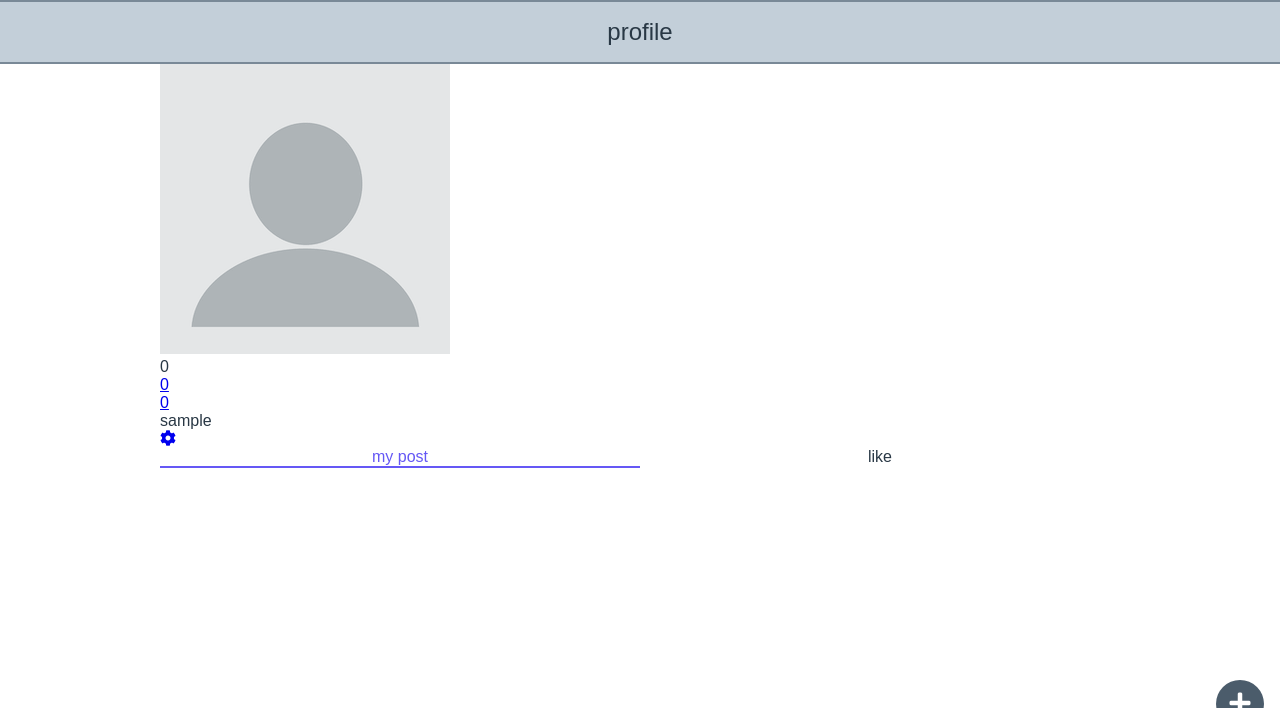
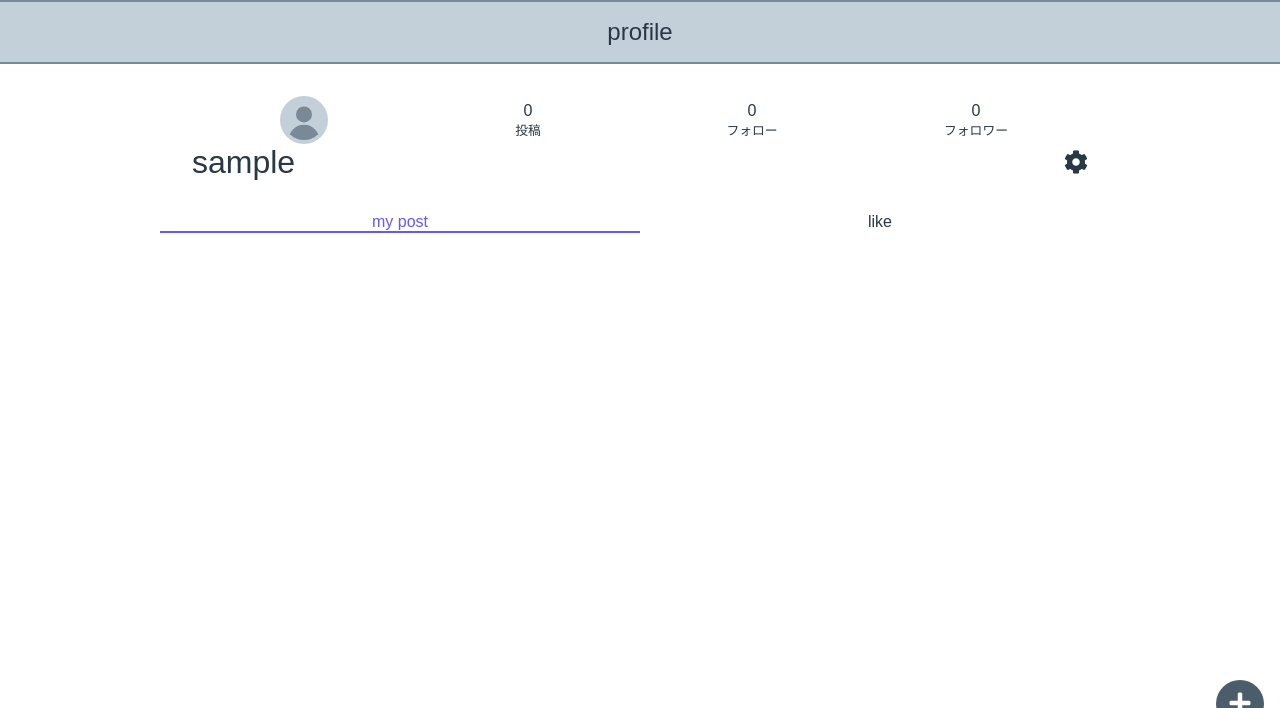
Before and after one commit to BeEngineer-Organization/BeEngram, a Django app: page /profile/1 in a window 1280 px wide. Shown: the top 708 px of the page. Run offline with Django 4.2, Linux system fonts and the light colour scheme; the visitor is signed in with stand-in values (Sample User, id 1); data comes from the database, SQL or seed files in the repository; data that the repository does not hold is empty.

Commit message:
style for profile page

```diff
--- a/main/static/main/css/style.css
+++ b/main/static/main/css/style.css
@@ -370,3 +370,87 @@ body {
     display: block;
     margin: 32px 0;
 }
+
+.profile {
+    /* width: 100%; */
+    margin: 32px;
+}
+
+.profile__row {
+    display: flex;
+    justify-content: center;
+}
+
+.profile__row > * {
+    flex: 1;
+}
+
+.profile__icon {
+    display: flex;
+    justify-content: center;
+    align-items: center;
+}
+
+.profile__icon img {
+    width: 48px;
+    height: 48px;
+    border-radius: 50%;
+}
+
+.profile-counter {
+    display: flex;
+    flex-direction: column;
+    justify-content: center;
+    align-items: center;
+}
+
+a.profile-counter {
+    color: inherit;
+    text-decoration: none;
+}
+
+.profile-counter__label {
+    font-size: 0.8em;
+}
+
+.profile__username {
+    font-size: 32px;
+}
+
+.profile__setting {
+    display: flex;
+    align-items: center;
+    flex: 0;
+    font-size: 24px;
+}
+
+.profile__setting a {
+    color: inherit;
+    text-decoration: none;
+}
+
+.post-tabs {
+    position: sticky;
+    top: 64px;
+    background-color: var(--white);
+    z-index: 1;
+}
+
+.post-grid {
+    display: flex;
+    flex-wrap: wrap;
+    justify-content: center;
+    align-items: center;
+    width: 100%;
+}
+
+.post-grid__item {
+    /* display: flex; */
+    padding: 4px;
+    flex: 0 0 calc(100% / 3);
+}
+
+.post-grid__item img {
+    display: block;
+    width: 100%;
+}
--- a/main/templates/main/user_detail.html
+++ b/main/templates/main/user_detail.html
@@ -4,22 +4,34 @@
 {% block header %}{% include "main/header.html" with title="profile" %}{% endblock %}
 
 {% block content %}
-<div>
-    <div>
-        {% if user.icon %}
-        <img src="{{ user.icon.url }}" alt="ユーザーアイコン">
-        {% else %}
-        <img src="/static/main/img/noimage.png" alt="ユーザーアイコン">
+<div class="profile">
+    <div class="profile__row">
+        <div class="profile__icon">
+            <img src="{{ user.icon_url }}" alt="ユーザーアイコン">
+        </div>
+        <div class="profile-counter">
+            <span class="profile-counter__count">{{ user.posts__count }}</span>
+            <span class="profile-counter__label">投稿</span>
+        </div>
+        <a href="{% url 'follow_list' user.pk %}" class="profile-counter">
+            <span class="profile-counter__count">{{ user.follow__count }}</span>
+            <span class="profile-counter__label">フォロー</span>
+        </a>
+        <a href="{% url 'follow_list' user.pk %}?followed" class="profile-counter">
+            <span class="profile-counter__count">{{ user.followed__count }}</span>
+            <span class="profile-counter__label">フォロワー</span>
+        </a>
+    </div>
+    <div class="profile__row">
+        <div class="profile__username">{{ user.username }}</div>
+        {% if user == request.user %}
+        <div class="profile__setting">
+            <a href="{% url 'settings' %}"><i class="fas fa-cog"></i></a>
+        </div>
         {% endif %}
     </div>
-    <div>{{ user.posts__count }}</div>
-    <div><a href="{% url 'follow_list' user.pk %}">{{ user.follow__count }}</a></div>
-    <div><a href="{% url 'follow_list' user.pk %}?followed">{{ user.followed__count }}</a></div>
+    <div>{{ user.profile|linebreaks }}</div>
 </div>
-<div>{{ user.username }}</div>
-<div><a href="{% url 'settings' %}"><i class="fas fa-cog"></i></a></div>
-<div>{{ user.profile }}</div>
-
 
 <div class="post-tabs">
     <div class="tabs tabs--2">
@@ -37,16 +49,16 @@
 </div>
 
 {% if 'likes' not in request.GET %}
-<div>
-{% for my_post in user.posts.all %}
-<a href="{% url 'post_detail' my_post.pk %}"><img src="{{ my_post.img.url }}"></a>
-{% endfor %}
+<div class="post-grid">
+    {% for post in user.posts.all %}
+    <a href="{% url 'post_detail' post.pk %}" class="post-grid__item"><img src="{{ post.img.url }}"></a>
+    {% endfor %}
 </div>
 {% else %}
-<div>
-{% for liked_post in user.like.all %}
-<a href="{% url 'post_detail' liked_post.pk %}"><img src="{{ liked_post.img.url }}"></a>
-{% endfor %}
+<div class="post-grid">
+    {% for post in user.like.all %}
+    <a href="{% url 'post_detail' post.pk %}" class="post-grid__item"><img src="{{ post.img.url }}"></a>
+    {% endfor %}
 </div>
 {% endif %}
 {% endblock %}
```
